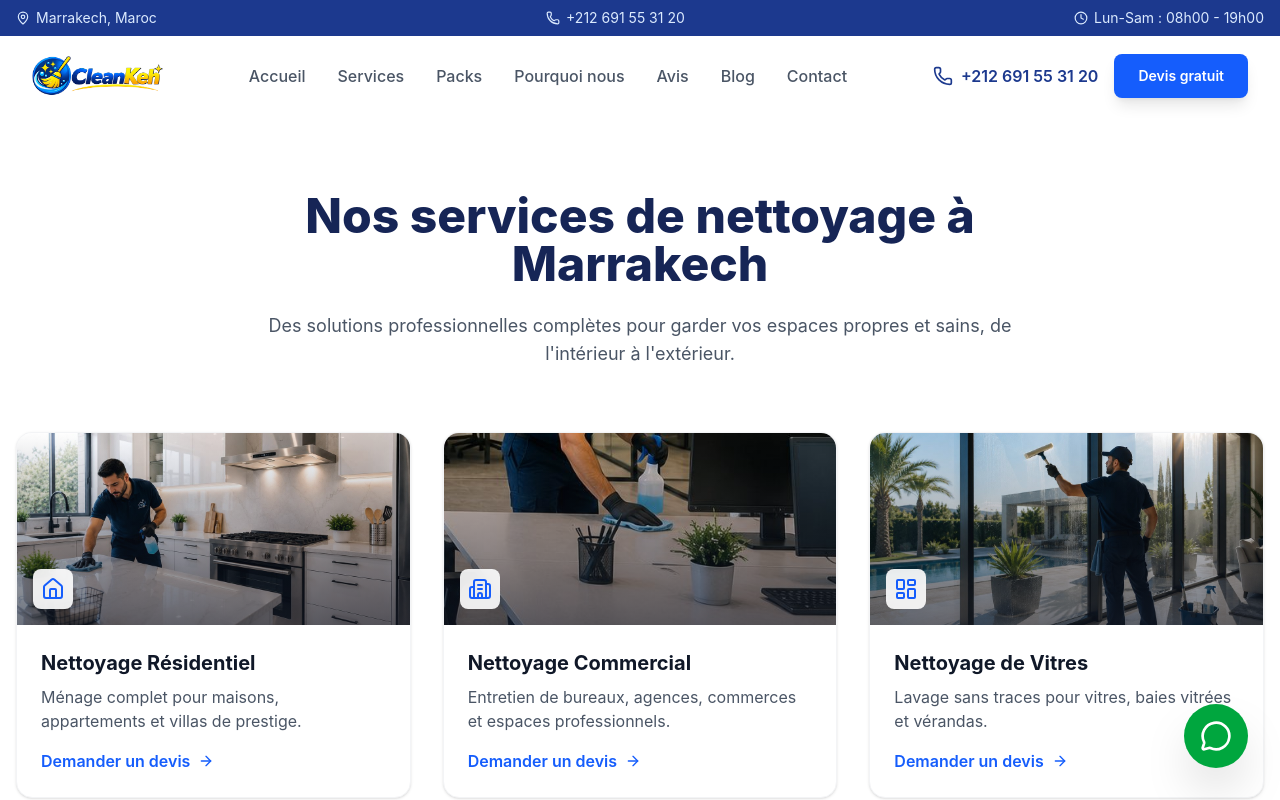
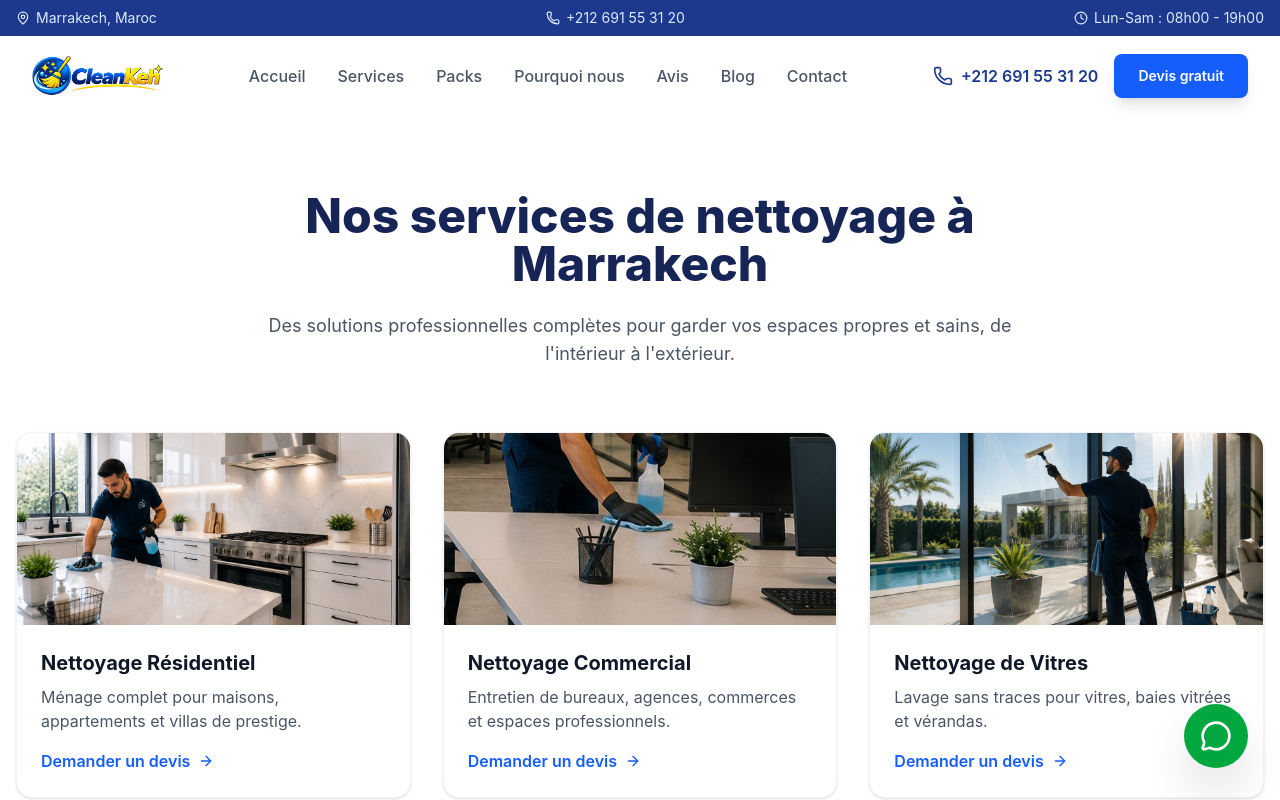
Before and after one commit to simohmd10/cleaningkech, a React (Vite) app: page /services in a window 1280 px wide. Shown: the top 800 px of the page. Built offline with nearby package versions, Linux system fonts and the light colour scheme.

Commit message:
Remove icon badges overlaid on images
Drop the small icon badge (and its supporting gradient) from the
bottom-left corner of the services grid and blog card photos.

```diff
--- a/src/pages/BlogIndex.jsx
+++ b/src/pages/BlogIndex.jsx
@@ -63,9 +63,6 @@ export default function BlogIndex() {
                   width="600" height="400" loading="lazy" decoding="async"
                   className="w-full h-full object-cover group-hover:scale-105 transition-transform duration-500 motion-reduce:transform-none"
                 />
-                <div className="absolute bottom-4 left-4 bg-white/90 backdrop-blur p-2 rounded-lg text-blue-600">
-                  <post.icon className="w-6 h-6" aria-hidden="true" />
-                </div>
               </Link>
               <div className="p-6 flex flex-col flex-1">
                 <h2 className="text-xl font-bold text-gray-900 mb-2">
--- a/src/pages/Services.jsx
+++ b/src/pages/Services.jsx
@@ -36,10 +36,6 @@ export default function Services() {
                     width="600" height="400" loading="lazy" decoding="async"
                     className="w-full h-full object-cover group-hover:scale-105 transition-transform duration-500 motion-reduce:transform-none"
                   />
-                  <div className="absolute inset-0 bg-gradient-to-t from-gray-900/60 to-transparent" aria-hidden="true" />
-                  <div className="absolute bottom-4 left-4 bg-white/90 backdrop-blur p-2 rounded-lg text-blue-600">
-                    <service.icon className="w-6 h-6" aria-hidden="true" />
-                  </div>
                 </div>
                 <div className="p-6 flex flex-col flex-1">
                   <h2 className="text-xl font-bold text-gray-900 mb-2">{service.title}</h2>
```
